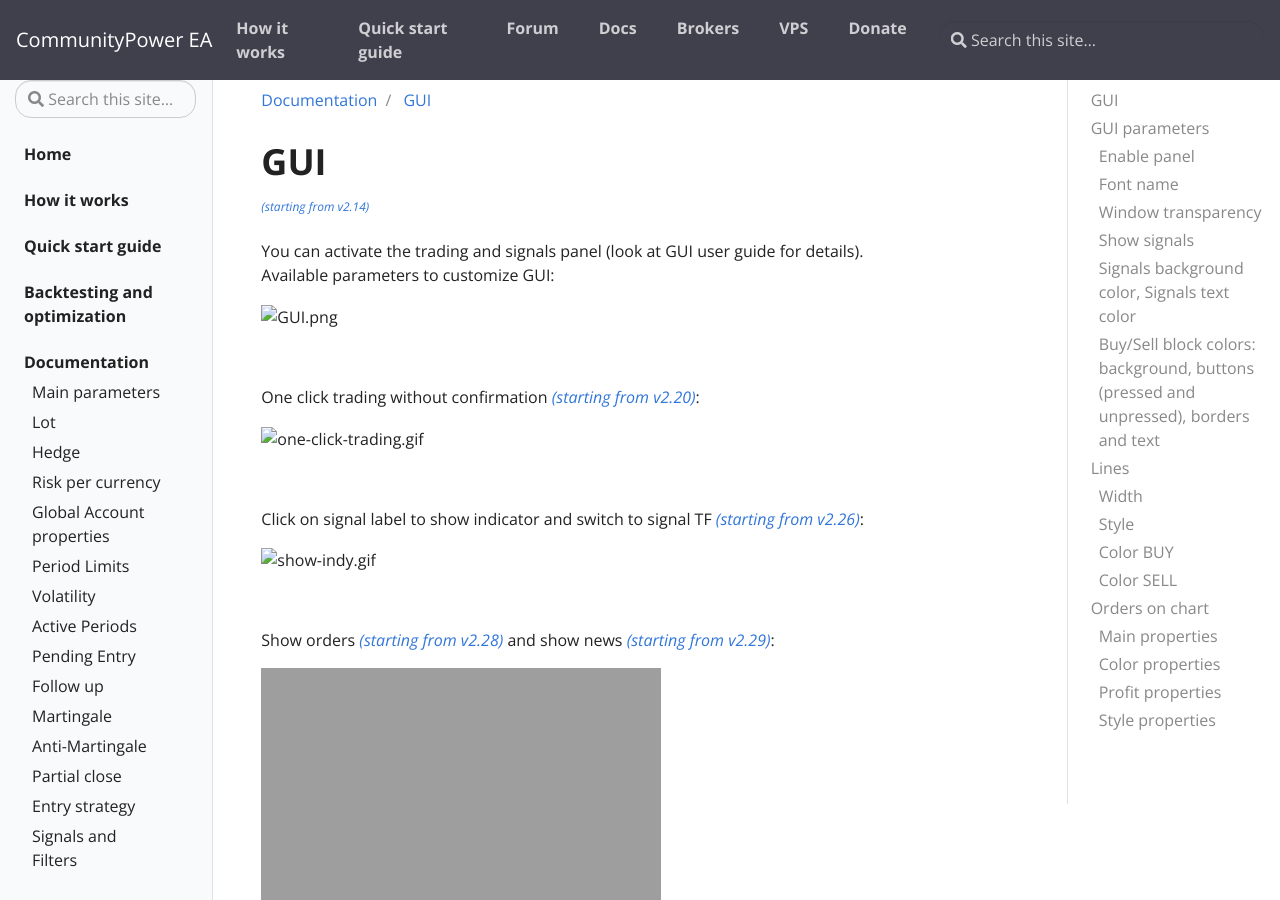
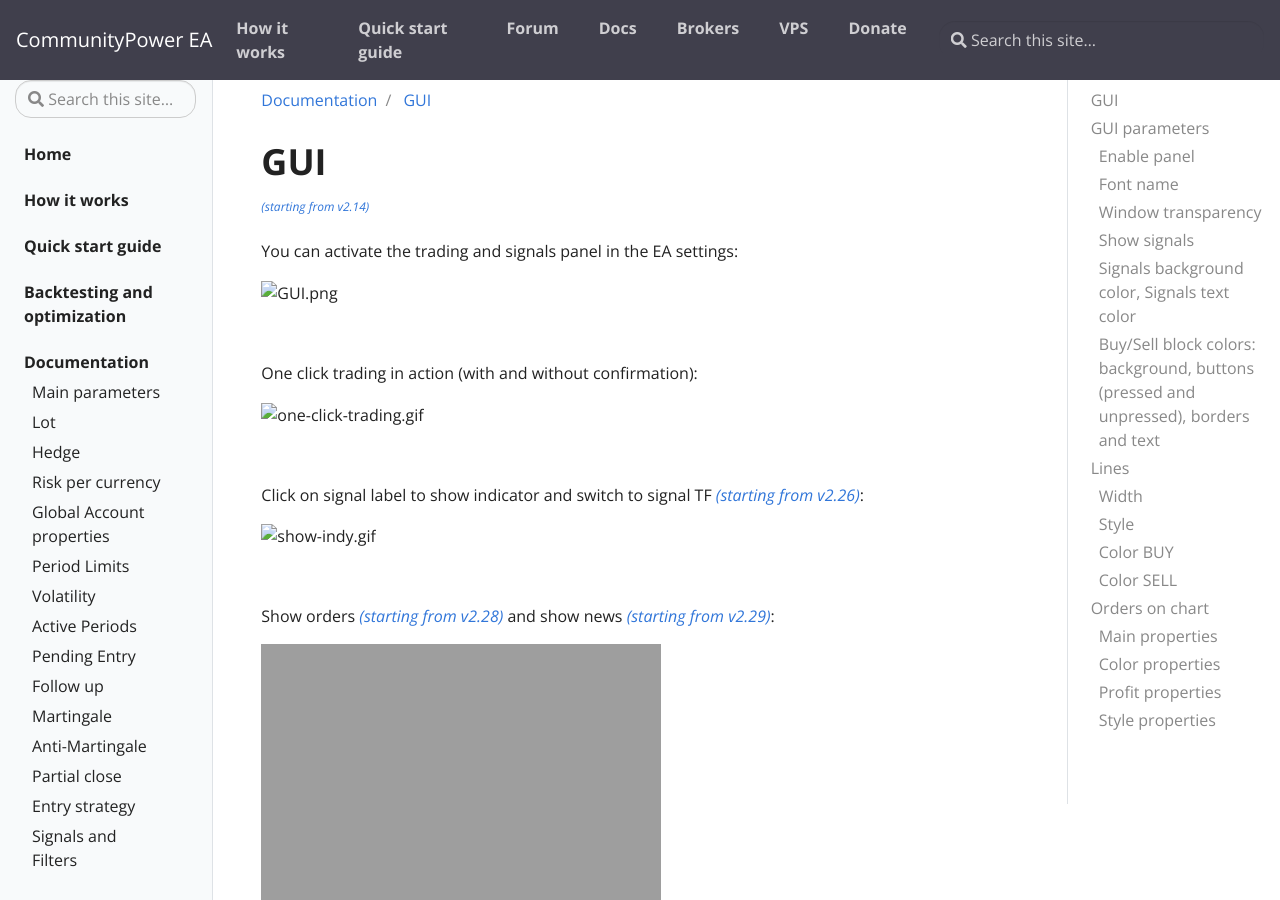
Before and after one commit to komposter/CommunityPowerEA.com, a Jekyll site: the page built from _docs/GUI.md, in a window 1280 px wide and 900 px high. Built offline with Jekyll 4.4.1, drawn with Linux system fonts in a browser that asks for light colours.

Commit message:
Content change

```diff
--- a/_docs/GUI.md
+++ b/_docs/GUI.md
@@ -9,13 +9,13 @@ permalink: /docs/gui
 
 <sup>[*(starting from v2.14)*](/docs/versions-history#20200722-214)</sup>
 
-You can activate the trading and signals panel (look at GUI user guide for details). Available parameters to customize GUI:
+You can activate the trading and signals panel in the EA settings:
 
 ![GUI.png](..%2Fassets%2Fimg%2Fdocs%2FGUI.png)
 
 <br />
 
-One click trading without confirmation [*(starting from v2.20)*](/docs/versions-history#20201103-220):
+One click trading in action (with and without confirmation):
 
 ![one-click-trading.gif](..%2Fassets%2Fimg%2Fdocs%2Fone-click-trading.gif)
 
```
